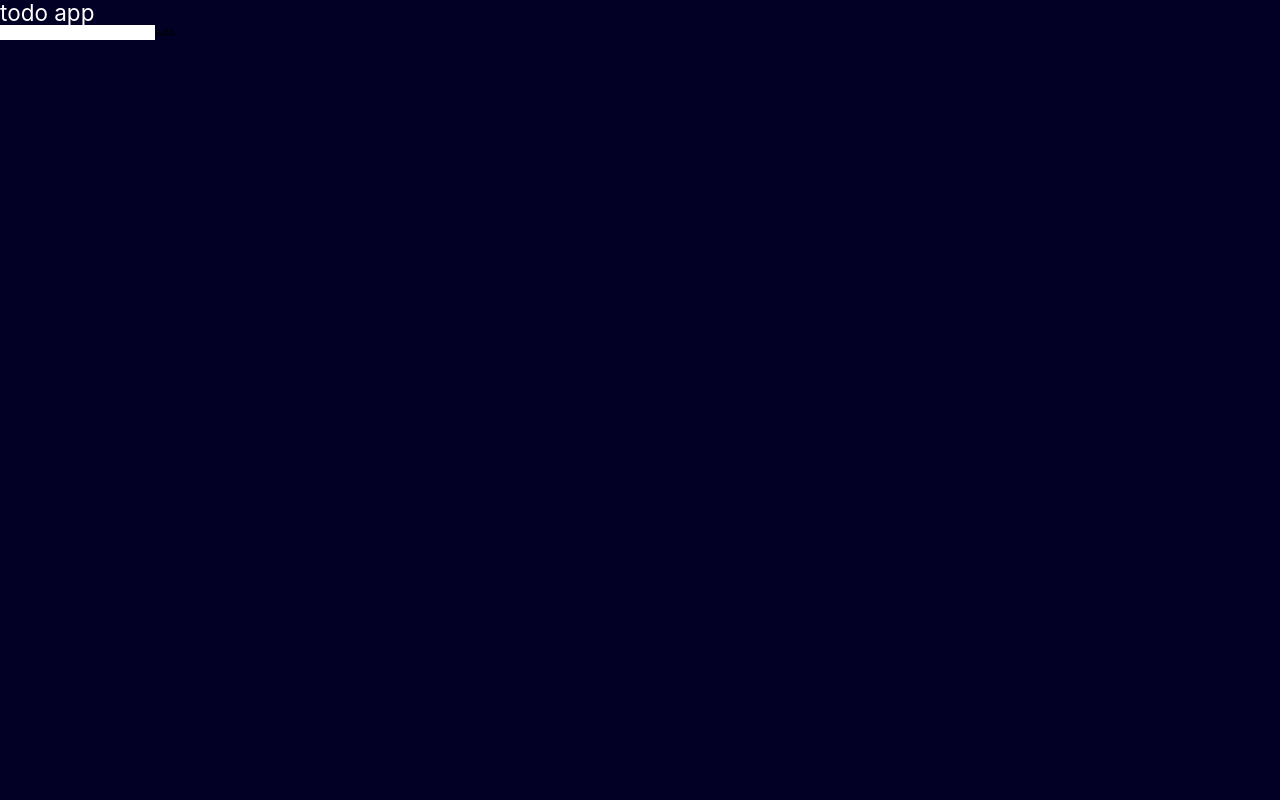
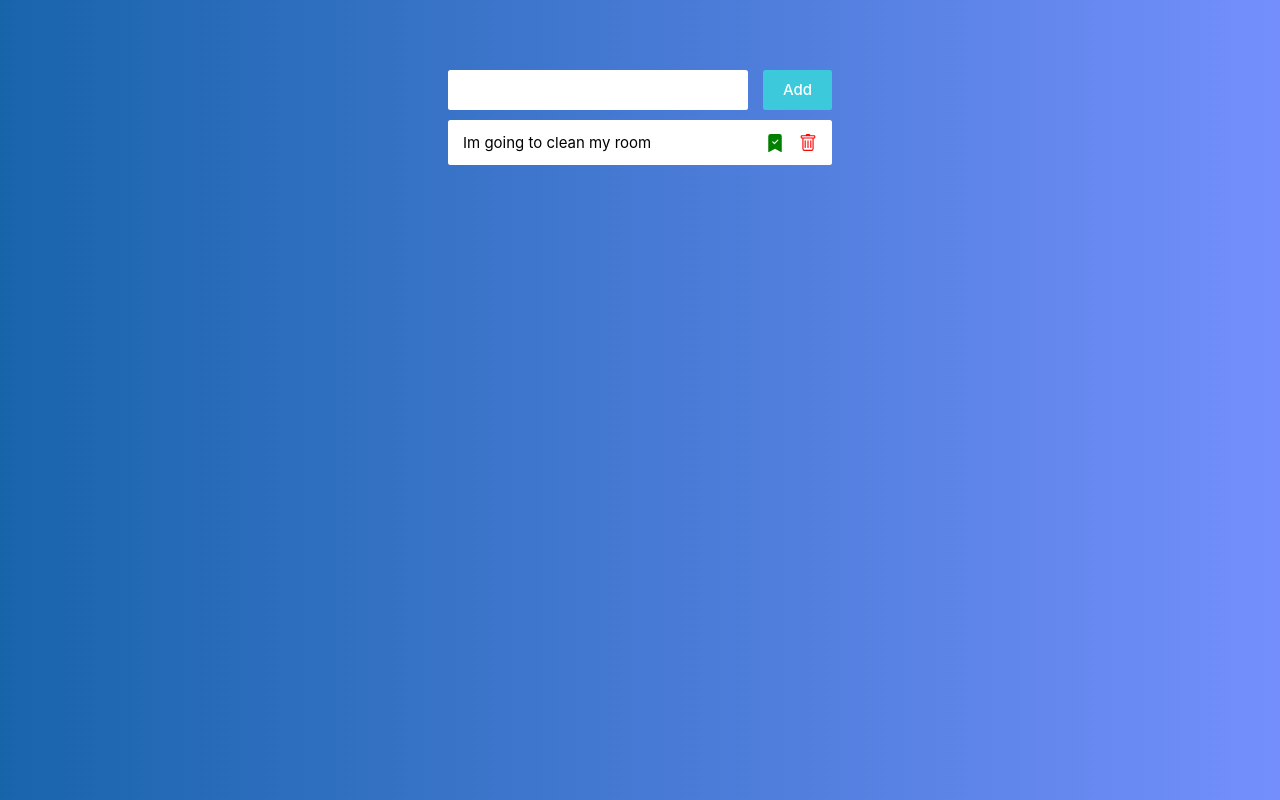
Before and after one commit to milbmr/TodoApp-react, a React (Vite) app: page / in a window 1280 px wide. Built offline with nearby package versions, Linux system fonts and the light colour scheme; no server answers.

Commit message:
add animation

```diff
--- a/package.json
+++ b/package.json
@@ -13,6 +13,7 @@
     "axios": "^1.4.0",
     "react": "^18.2.0",
     "react-dom": "^18.2.0",
+    "react-icons": "^4.10.1",
     "react-query": "^3.39.3"
   },
   "devDependencies": {
--- a/src/App.tsx
+++ b/src/App.tsx
@@ -2,6 +2,7 @@ import React from "react";
 import { useQuery, useMutation } from "react-query";
 import axios from "axios";
 import TodoInput from "@/components/todoInput";
+import TodoItem from "@/components/todoItem";
 
 type FormData = {
     todo: string;
@@ -50,9 +51,11 @@ function App() {
     };
 
     return (
-        <div className="">
-            <h1 className="text-white text-4xl">todo app</h1>
-            <TodoInput />
+        <div className="flex justify-center items-center py-28">
+            <div className="container">
+                <TodoInput />
+                <TodoItem />
+            </div>
         </div>
     );
 }
--- a/src/components/todoInput/TodoInput.tsx
+++ b/src/components/todoInput/TodoInput.tsx
@@ -5,18 +5,19 @@ export default function TodoInput() {
 
     console.log(input);
     return (
-        <div>
-            <form>
+        <form className="flex justify-between items-center">
             <input
                 type="text"
-                    className=""
+                className="w-[30rem] h-[4rem] px-4 py-3 text-3xl outline-none rounded"
                 onChange={(e) => setInput(e.target.value)}
                 value={input}
             />
-                <button type="submit" className="">
+            <button
+                type="submit"
+                className="bg-[#3bc9db] text-2xl font-medium text-white rounded py-[1rem] px-[2rem]"
+            >
                 Add
             </button>
         </form>
-        </div>
     );
 }
--- a/src/components/todoItem/TodoItem.tsx
+++ b/src/components/todoItem/TodoItem.tsx
@@ -1,5 +1,13 @@
+import { BsTrash, BsFillBookmarkCheckFill } from "react-icons/bs";
+
 export default function TodoItem() {
-    return <div>
-
-    </div>;
+    return (
+        <div className="flex justify-between items-center bg-white px-6 py-5 mt-4 rounded text-2xl">
+            <p>Im going to clean my room</p>
+            <div className="flex justify-between items-center gap-6">
+                <BsFillBookmarkCheckFill className="hover:animate-shake-icon cursor-pointer" color="green" size="1.8rem" />
+                <BsTrash color="red" size="1.8rem" />
+            </div>
+        </div>
+    );
 }
--- a/src/index.css
+++ b/src/index.css
@@ -11,13 +11,11 @@ html {
 }
 
 body {
-    background: rgb(2, 0, 36);
-    background: linear-gradient(
-        148 deg,
-        rgba(2, 0, 36, 1) 0%,
-        rgba(9, 9, 121, 1) 22%,
-        rgba(7, 51, 149, 1) 49%,
-        rgba(6, 76, 166, 1) 72%,
-        rgba(0, 44, 255, 1) 100%
-    );
+    background-color: #1864ab;
+    background-image: linear-gradient(140deg, #1864ab, #748ffc);
+    height: 1vh;
 }
+
+.container {
+   width: 30%;
+}
--- a/tailwind.config.js
+++ b/tailwind.config.js
@@ -1,11 +1,25 @@
 /** @type {import('tailwindcss').Config} */
 export default {
-    content: [
-        "./index.html",
-        "./src/**/*.{js,ts,jsx,tsx}",
-    ],
+    content: ["./index.html", "./src/**/*.{js,ts,jsx,tsx}"],
     theme: {
-        extend: {},
+        extend: {
+            keyframes: {
+                shake: {
+                    "0%": {
+                        transform: "translateY(0)",
+                    },
+                    "50%": {
+                        transform: "translateY(-10%)",
+                    },
+                    "100%": {
+                        transform: "translateY(0)",
+                    },
+                },
+            },
+            aniamtion: {
+                "shake-icon": "shake 1s ease-in-out infinite",
+            },
+        },
     },
     plugins: [],
-}
+};
```
Also changed, not shown: 1 other file (tests, documents, lock files or other folders). Lines whose indentation alone changed are shown as unchanged.
